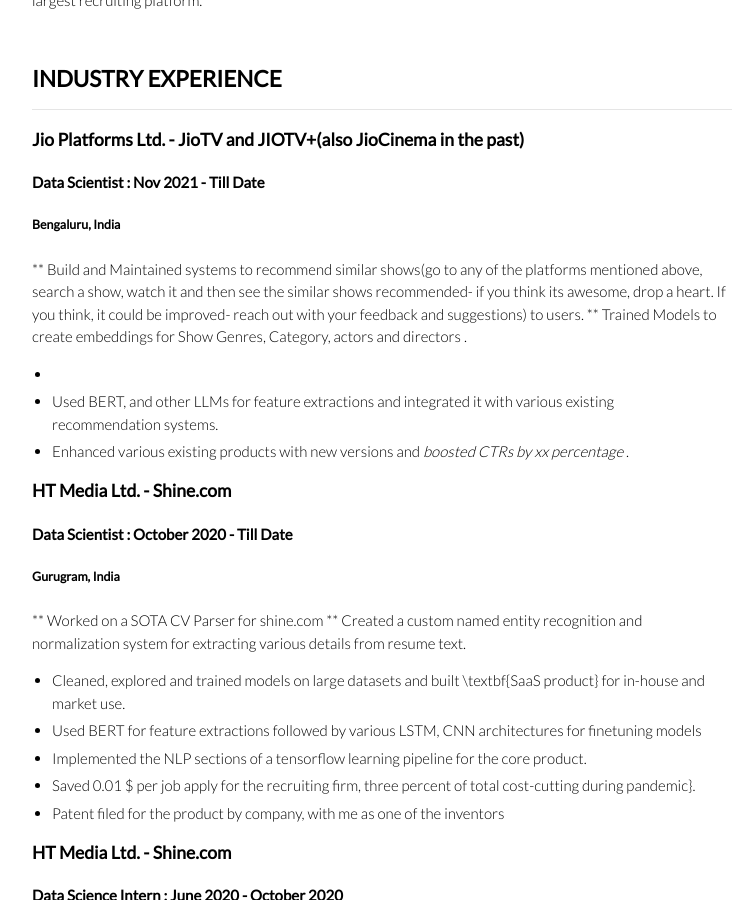
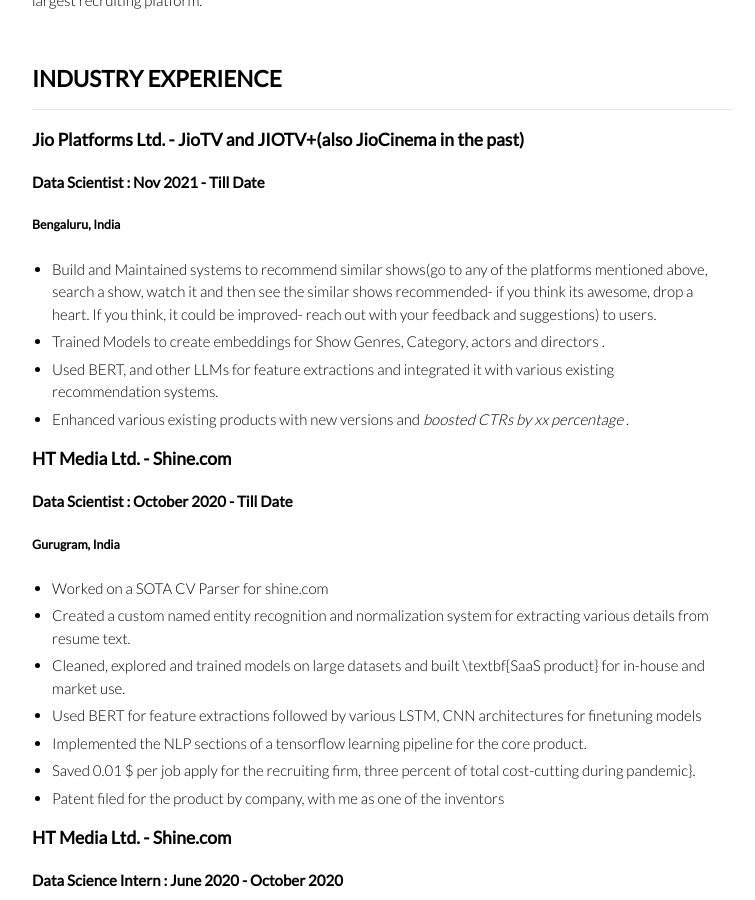
Before and after one commit to aman-sawarn/aman-sawarn.github.io, a Jekyll site: the page built from index.md, in a window 1280 px wide and 900 px high, scrolled down 893 px. Shown: the whole window, without its empty margins (258-1013 px from the left). Built offline with Jekyll 4.4.1, drawn with Linux system fonts in a browser that asks for light colours.

```diff
--- a/index.md
+++ b/index.md
@@ -39,9 +39,8 @@ In past, I worked as a Data Scientist at HT Media Ltd, where I worked for Shine.
 ##### Bengaluru, India
 
 
-** Build and Maintained systems to recommend similar shows(go to any of the platforms mentioned above, search a show, watch it and then see the similar shows recommended- if you think its awesome, drop a heart. If you think, it could be improved- reach out with your feedback and suggestions) to users.
-** Trained Models to create embeddings for Show Genres, Category, actors and directors .
-*
+* Build and Maintained systems to recommend similar shows(go to any of the platforms mentioned above, search a show, watch it and then see the similar shows recommended- if you think its awesome, drop a heart. If you think, it could be improved- reach out with your feedback and suggestions) to users.
+* Trained Models to create embeddings for Show Genres, Category, actors and directors .
 * Used BERT, and other LLMs for feature extractions and integrated it with various existing recommendation systems.
 * Enhanced various existing products with new versions and _boosted CTRs by xx percentage_ .
 
@@ -51,8 +50,8 @@ In past, I worked as a Data Scientist at HT Media Ltd, where I worked for Shine.
 ##### Gurugram, India
 
 
-** Worked on a SOTA CV Parser for shine.com
-** Created a custom named entity recognition and normalization system for extracting various details from resume text.
+* Worked on a SOTA CV Parser for shine.com
+* Created a custom named entity recognition and normalization system for extracting various details from resume text.
 * Cleaned, explored and trained models on large datasets and built \textbf{SaaS product} for in-house and market use.
 * Used BERT for feature extractions followed by various LSTM, CNN architectures for finetuning models
 * Implemented the NLP sections of a tensorflow learning pipeline for the core product.
```
